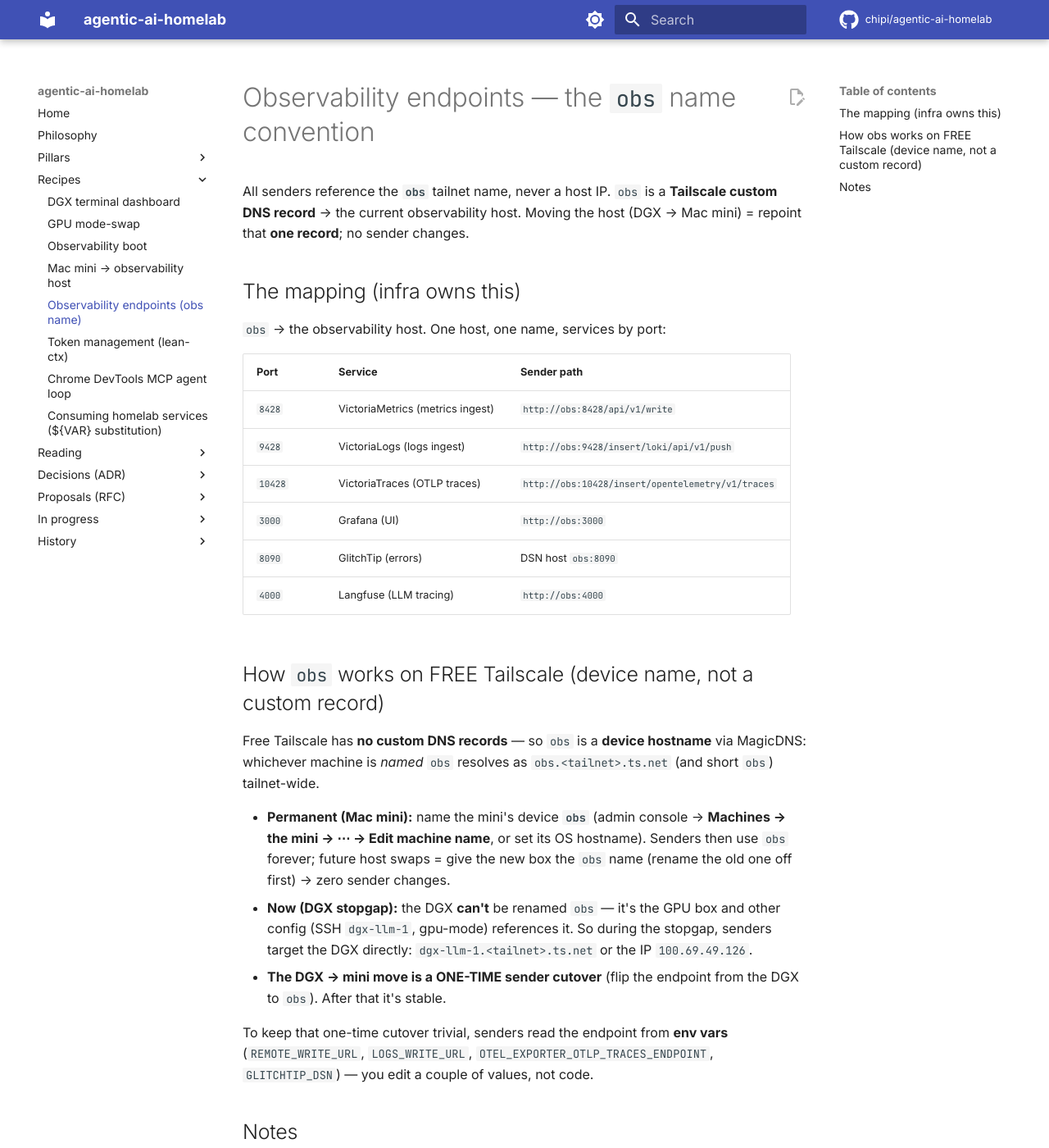
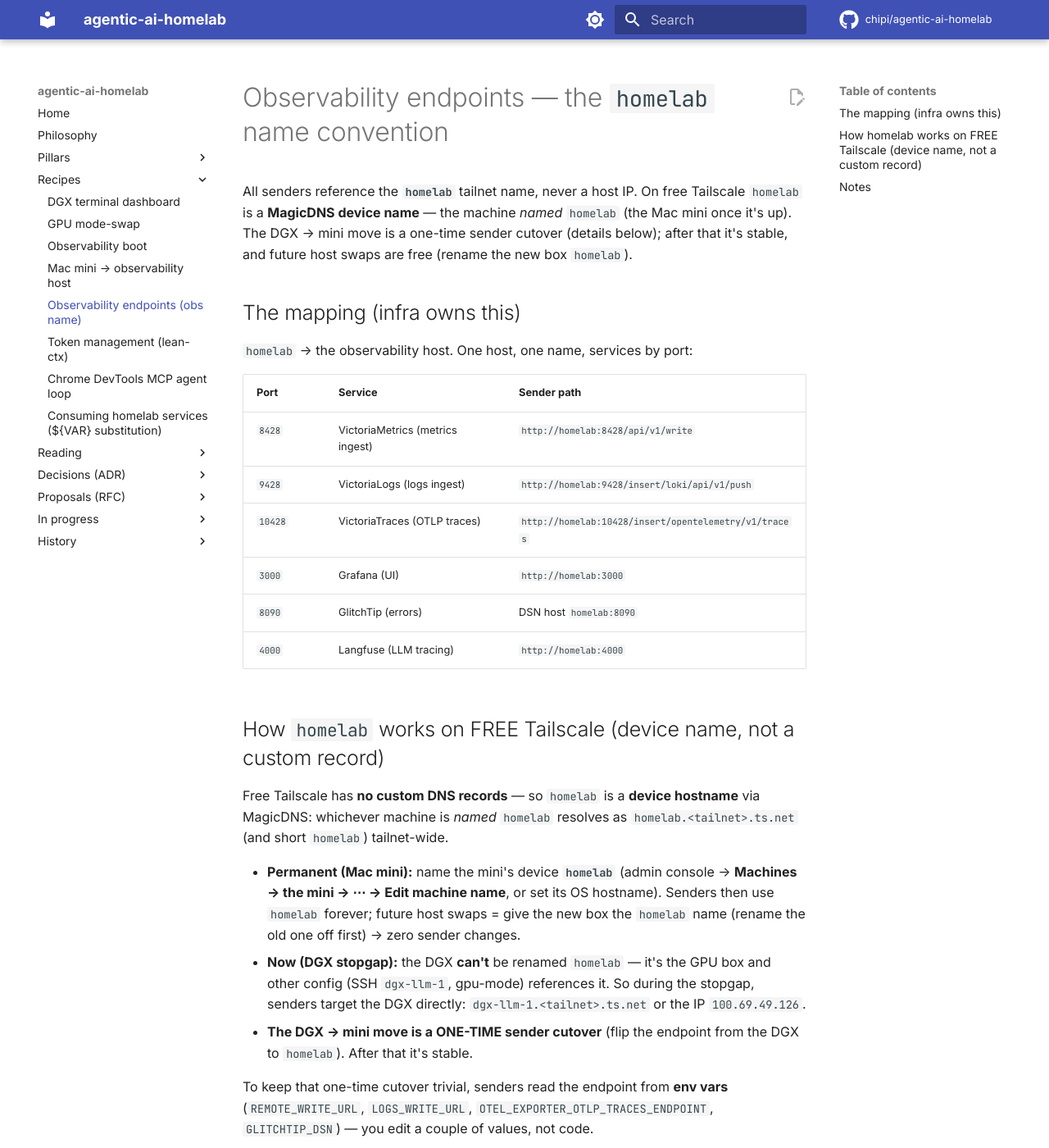
Before and after one commit to chipi/agentic-ai-homelab, an MkDocs documentation site: the page built from docs/recipes/observability-endpoints.md, in a window 1280 px wide and 1400 px high. Shown: the whole window at 82% size. Built offline with MkDocs 1.6.1 and Material for MkDocs 9.7.7, drawn with Linux system fonts in a browser that asks for light colours; comment, search, counter and statistics services are not loaded; some of the changed text lies outside the part shown.

Commit message:
docs+bootstrap: rename the endpoint name convention obs → homelab
The Mac mini will be the general always-on homelab box (observability + other
services), so a box name `homelab` is clearer than the role name `obs`. Rename
across the endpoints recipe, runbook, ADR-0006, bootstrap.sh, and the 3 VPS
handovers (word-boundary replace — "observability" untouched). Also fix the
endpoints-doc intro that still claimed a custom DNS record (free Tailscale has
none; it's a MagicDNS device name + one-time cutover).

Co-Authored-By: Claude Opus 4.8 <noreply@anthropic.com>
Claude-Session: https://claude.ai/code/session_01LoBG4mqCvNP1M6HRW393xF

```diff
--- a/docs/recipes/observability-endpoints.md
+++ b/docs/recipes/observability-endpoints.md
@@ -1,38 +1,40 @@
-# Observability endpoints — the `obs` name convention
+# Observability endpoints — the `homelab` name convention
 
-All senders reference the **`obs`** tailnet name, never a host IP. `obs` is a
-**Tailscale custom DNS record** → the current observability host. Moving the host
-(DGX → Mac mini) = repoint that **one record**; no sender changes.
+All senders reference the **`homelab`** tailnet name, never a host IP. On free
+Tailscale `homelab` is a **MagicDNS device name** — the machine *named* `homelab`
+(the Mac mini once it's up). The DGX → mini move is a one-time sender cutover
+(details below); after that it's stable, and future host swaps are free (rename
+the new box `homelab`).
 
 ## The mapping (infra owns this)
 
-`obs` → the observability host. One host, one name, services by port:
+`homelab` → the observability host. One host, one name, services by port:
 
 | Port | Service | Sender path |
 |---|---|---|
-| `8428` | VictoriaMetrics (metrics ingest) | `http://obs:8428/api/v1/write` |
-| `9428` | VictoriaLogs (logs ingest) | `http://obs:9428/insert/loki/api/v1/push` |
-| `10428` | VictoriaTraces (OTLP traces) | `http://obs:10428/insert/opentelemetry/v1/traces` |
-| `3000` | Grafana (UI) | `http://obs:3000` |
-| `8090` | GlitchTip (errors) | DSN host `obs:8090` |
-| `4000` | Langfuse (LLM tracing) | `http://obs:4000` |
+| `8428` | VictoriaMetrics (metrics ingest) | `http://homelab:8428/api/v1/write` |
+| `9428` | VictoriaLogs (logs ingest) | `http://homelab:9428/insert/loki/api/v1/push` |
+| `10428` | VictoriaTraces (OTLP traces) | `http://homelab:10428/insert/opentelemetry/v1/traces` |
+| `3000` | Grafana (UI) | `http://homelab:3000` |
+| `8090` | GlitchTip (errors) | DSN host `homelab:8090` |
+| `4000` | Langfuse (LLM tracing) | `http://homelab:4000` |
 
-## How `obs` works on FREE Tailscale (device name, not a custom record)
+## How `homelab` works on FREE Tailscale (device name, not a custom record)
 
-Free Tailscale has **no custom DNS records** — so `obs` is a **device hostname**
-via MagicDNS: whichever machine is *named* `obs` resolves as `obs.<tailnet>.ts.net`
-(and short `obs`) tailnet-wide.
+Free Tailscale has **no custom DNS records** — so `homelab` is a **device hostname**
+via MagicDNS: whichever machine is *named* `homelab` resolves as `homelab.<tailnet>.ts.net`
+(and short `homelab`) tailnet-wide.
 
-- **Permanent (Mac mini):** name the mini's device **`obs`** (admin console →
+- **Permanent (Mac mini):** name the mini's device **`homelab`** (admin console →
   **Machines → the mini → ⋯ → Edit machine name**, or set its OS hostname).
-  Senders then use `obs` forever; future host swaps = give the new box the `obs`
+  Senders then use `homelab` forever; future host swaps = give the new box the `homelab`
   name (rename the old one off first) → zero sender changes.
-- **Now (DGX stopgap):** the DGX **can't** be renamed `obs` — it's the GPU box and
+- **Now (DGX stopgap):** the DGX **can't** be renamed `homelab` — it's the GPU box and
   other config (SSH `dgx-llm-1`, gpu-mode) references it. So during the stopgap,
   senders target the DGX directly: `dgx-llm-1.<tailnet>.ts.net` or the IP
   `100.69.49.126`.
 - **The DGX → mini move is a ONE-TIME sender cutover** (flip the endpoint from the
-  DGX to `obs`). After that it's stable.
+  DGX to `homelab`). After that it's stable.
 
 To keep that one-time cutover trivial, senders read the endpoint from **env vars**
 (`REMOTE_WRITE_URL`, `LOGS_WRITE_URL`, `OTEL_EXPORTER_OTLP_TRACES_ENDPOINT`,
@@ -41,9 +43,9 @@ To keep that one-time cutover trivial, senders read the endpoint from **env vars
 ## Notes
 
 - **Server side is unaffected** — each stack still binds to its *own* host IP
-  (`*_LISTEN` in the compose `.env`, set by `bootstrap.sh`). `obs` is only for
+  (`*_LISTEN` in the compose `.env`, set by `bootstrap.sh`). `homelab` is only for
   *senders* resolving where to send.
-- The Tailscale **ACL still gates ports** — `obs` resolving doesn't bypass it;
+- The Tailscale **ACL still gates ports** — `homelab` resolving doesn't bypass it;
   the host's tag still needs `3000/8428/9428/10428/8090/4000` granted.
-- **Until `obs` exists**, substitute the host IP (`100.69.49.126`) wherever a
-  handover shows `obs`.
+- **Until `homelab` exists**, substitute the host IP (`100.69.49.126`) wherever a
+  handover shows `homelab`.
```
Also changed, not shown: docs/adr/ADR-0006-mac-mini-observability-provisioning.md (+2 -2 lines), docs/recipes/mac-mini-observability.md (+5 -5 lines), docs/wip/glitchtip-vps-error-tracking-handover.md (+7 -7 lines), docs/wip/observability-vps-collector-handover.md (+11 -11 lines), docs/wip/podcast-otel-traces-handover.md (+7 -7 lines), 1 other file.
